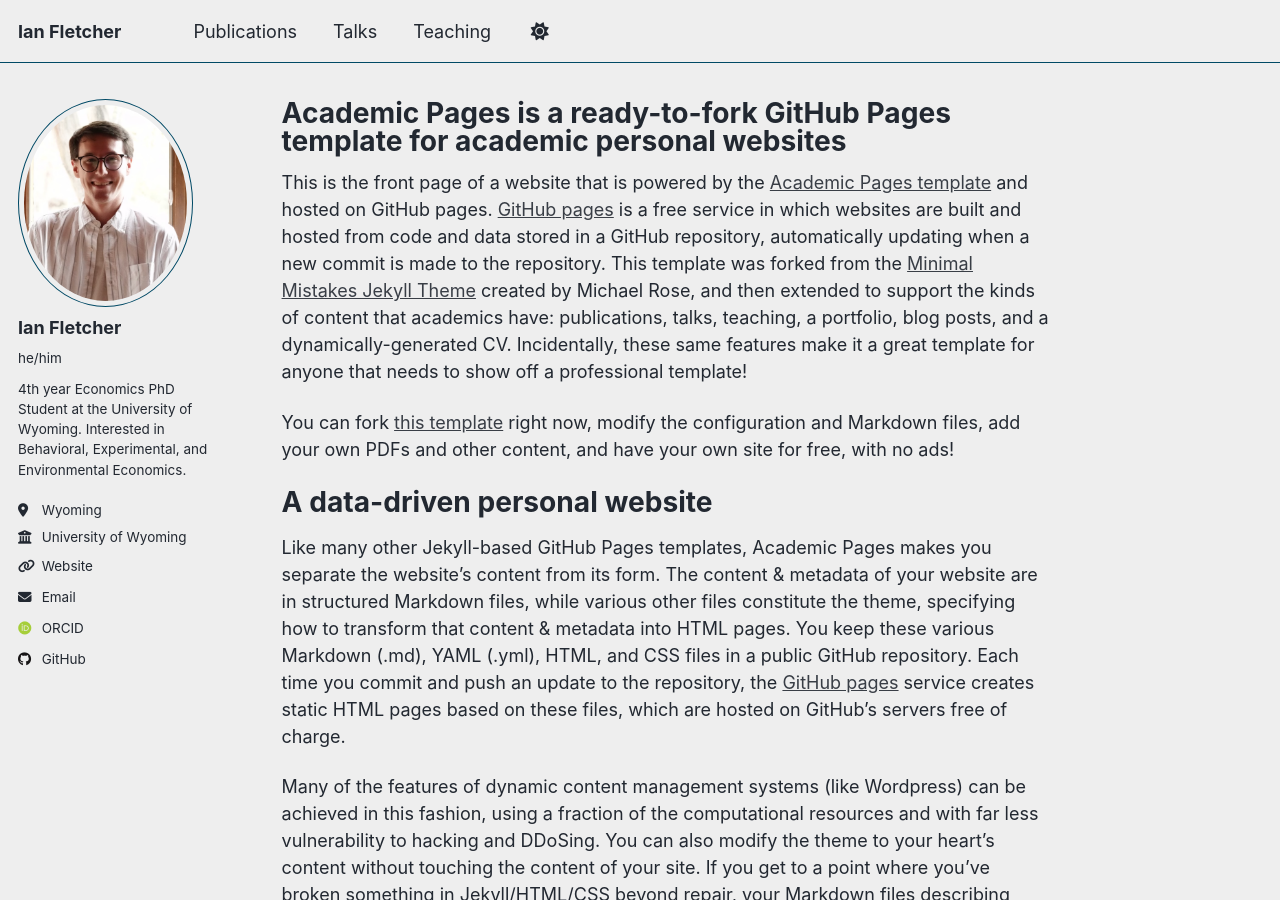
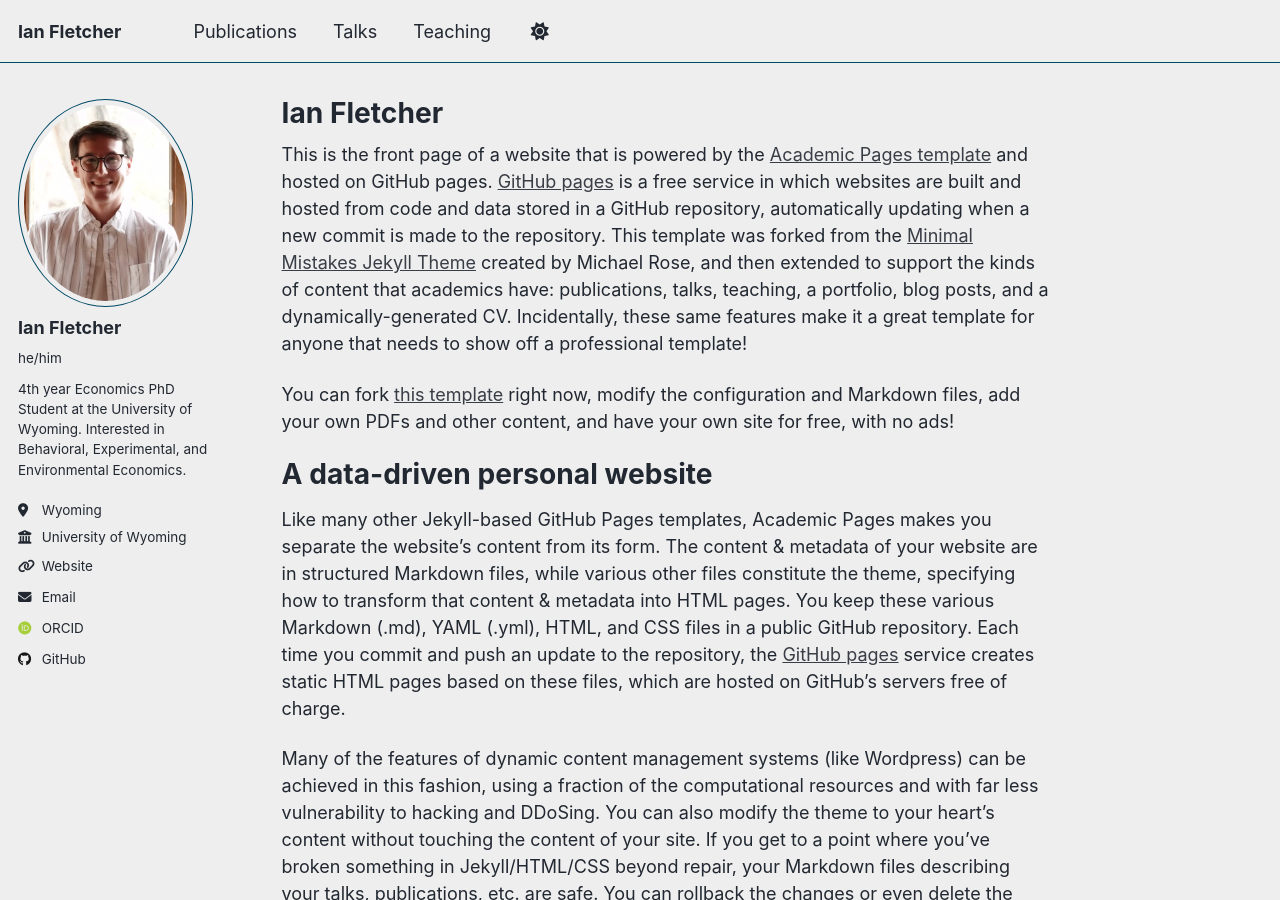
Before and after one commit to fletcherian/fletcherian.github.io, a Jekyll site: the page built from _pages/about.md, in a window 1280 px wide and 900 px high. Built offline with Jekyll 4.4.1, drawn with Linux system fonts in a browser that asks for light colours; some web fonts are replaced; a script that is not in the unit is left out.

Commit message:
Update about.md

```diff
--- a/_pages/about.md
+++ b/_pages/about.md
@@ -1,6 +1,6 @@
 ---
 permalink: /
-title: "Academic Pages is a ready-to-fork GitHub Pages template for academic personal websites"
+title: "Ian Fletcher"
 author_profile: true
 redirect_from:
   - /about/
```
